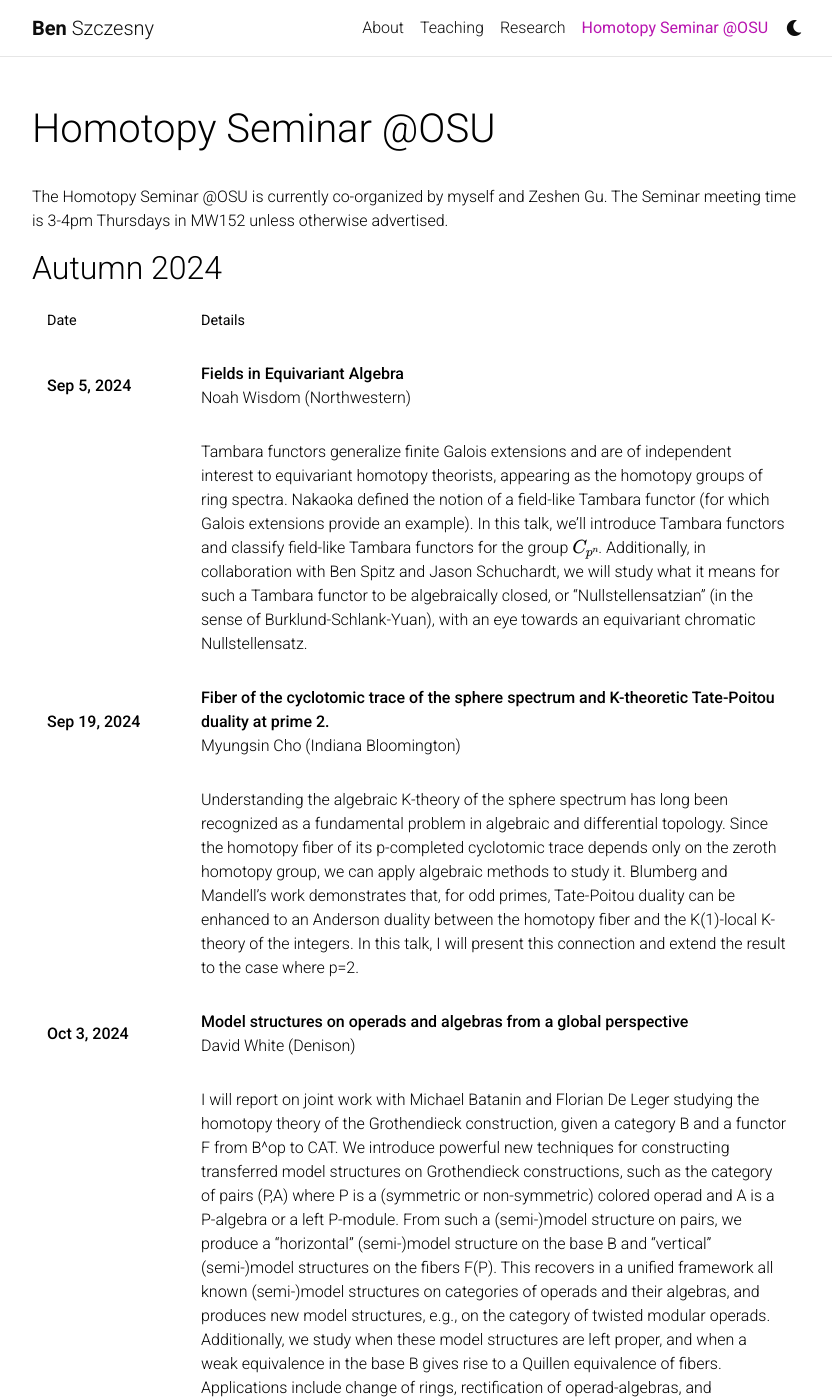
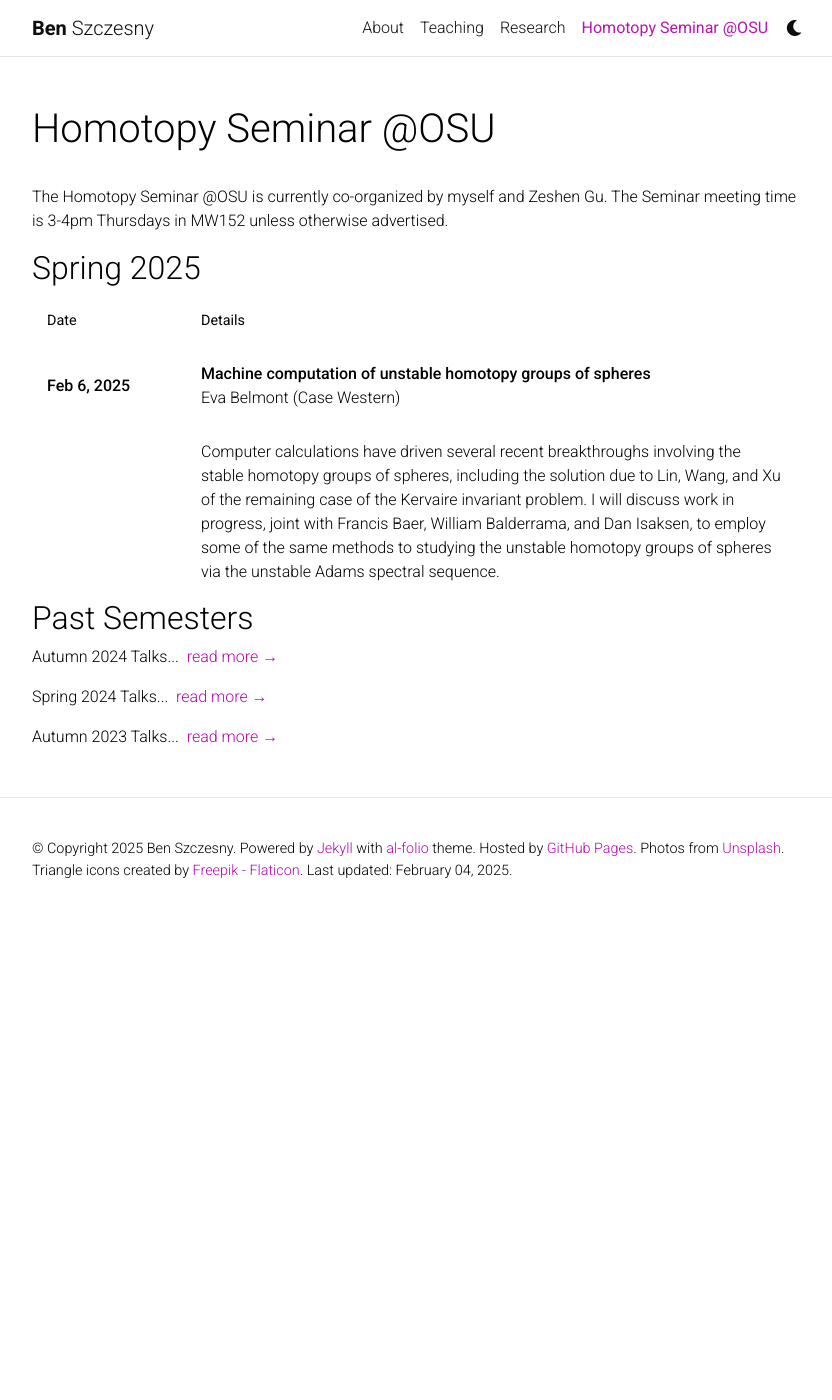
Before and after one commit to BenSzczesny/BenSzczesny.github.io, a Jekyll site: the page built from _pages/homotopyseminar.md, in a window 1280 px wide and 1400 px high. Shown: the whole window, without its empty margins (223-1055 px from the left). Built offline with Jekyll 4.4.1, drawn with Linux system fonts in a browser that asks for light colours; comment, search, counter and statistics services are not loaded; a style sheet for code colours, icons or effects is not loaded; some of the changed text lies outside the part shown.

Commit message:
update speakers

```diff
--- a/_pages/homotopyseminar.md
+++ b/_pages/homotopyseminar.md
@@ -10,8 +10,40 @@ nav_order: 4
 The Homotopy Seminar @OSU is currently co-organized by myself and Zeshen Gu. The Seminar meeting time is 3-4pm Thursdays in MW152 unless otherwise advertised.
 
 
-## Autumn 2024
+## Spring 2025
+<table>
+<colgroup>
+<col width="20%" />
+<col width="80%" />
+</colgroup>
+<thead>
+<tr class="header">
+<th>Date</th>
+<th>Details</th>
+</tr>
+</thead>
+<tbody>
 
+<tr>
+<td markdown="span">**Feb 6, 2025**</td>
+<td markdown="span">
+**Machine computation of unstable homotopy groups of spheres**<br> Eva Belmont (Case Western) </td>
+</tr>
+<tr>
+<td></td>
+<td markdown="span">
+Computer calculations have driven several recent breakthroughs involving the stable homotopy groups of spheres, including the solution due to Lin, Wang, and Xu of the remaining case of the Kervaire invariant problem. I will discuss work in progress, joint with Francis Baer, William Balderrama, and Dan Isaksen, to employ some of the same methods to studying the unstable homotopy groups of spheres via the unstable Adams spectral sequence.
+</td>
+</tr>
+
+
+</tbody>
+</table>
+
+## Past Semesters
+<div>
+<p>Autumn 2024 Talks</p>
+<p>[expand]</p>
 <table>
 <colgroup>
 <col width="20%" />
@@ -103,8 +135,9 @@ In this talk we will explain our new result which confirms Malkiewich and Ponto'
 
 </tbody>
 </table>
+<p>[/expand]</p>
+</div>
 
-## Past Semesters
 <div>
 <p>Spring 2024 Talks</p>
 <p>[expand]</p>
```
Also changed, not shown: _pages/teaching.md (line endings or trailing spaces).
